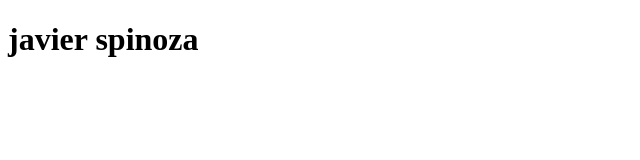
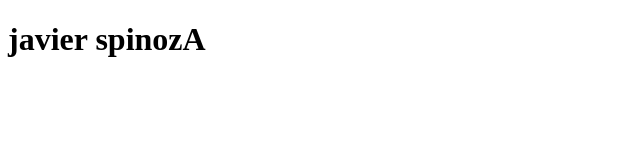
Before and after one commit to OzKrTecnology/FullStack, a plain HTML site: page javier.html in a window 1280 px wide. Shown: the full height of the page, 0-640 px from the left. Drawn offline with Linux system fonts and the light colour scheme.

Commit message:
Cree un html con un h1

```diff
--- a/javier.html
+++ b/javier.html
@@ -6,6 +6,6 @@
     <title>Document</title>
 </head>
 <body>
-    <h1>javier spinoza</h1>
+    <h1>javier spinozA</h1>
 </body>
 </html>
```
